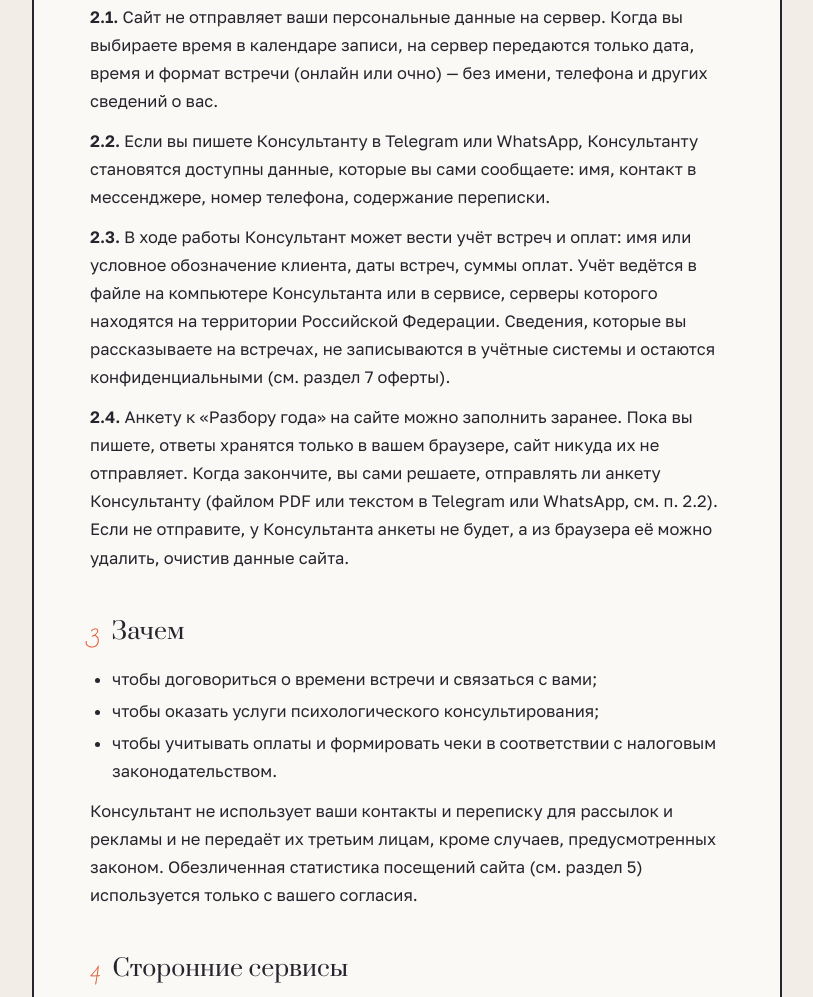
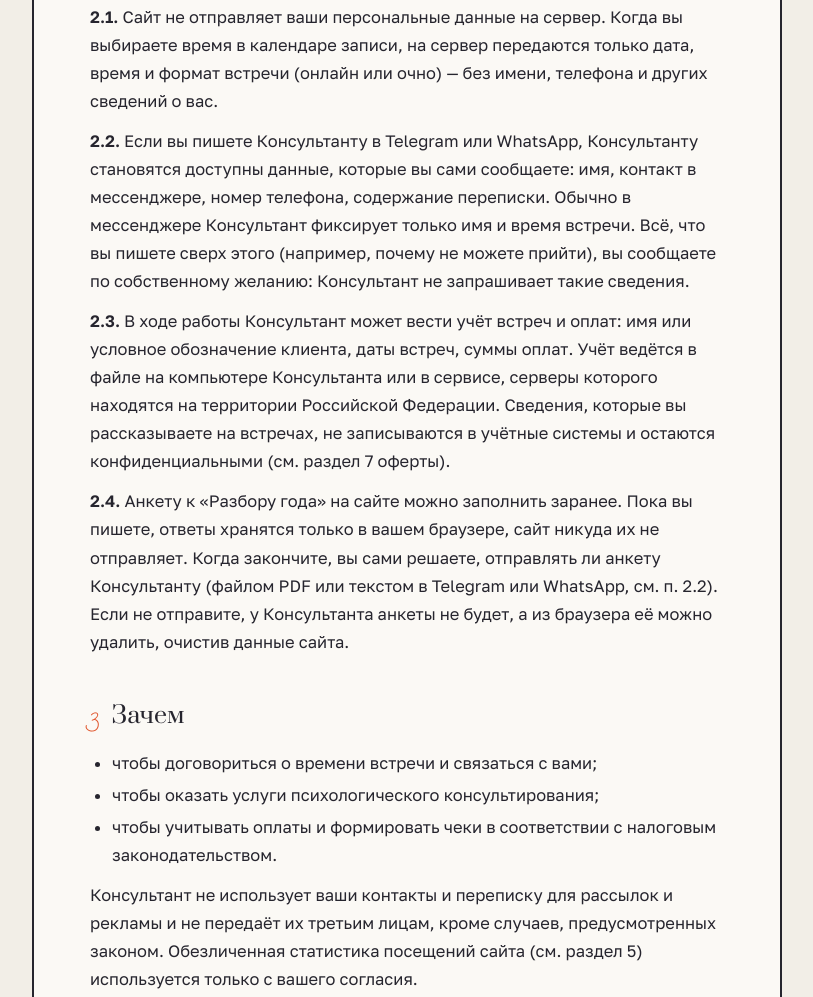
Before and after one commit to Liya-Abel/liya-psy, a plain HTML site: page politika.html in a window 1280 px wide. Shown: the part 855-1852 px from the top of the page, without its empty margins (378-1191 px from the left). Drawn offline with Linux system fonts and the light colour scheme.

Commit message:
Политика: что обычно приходит через мессенджеры, добавить Яндекс Телемост
Co-Authored-By: Claude Sonnet 5.5 <noreply@anthropic.com>

```diff
--- a/politika.html
+++ b/politika.html
@@ -94,7 +94,7 @@ h2 .n{font-family:'Bad Script',cursive;color:var(--accent);font-size:1.3rem}
 
     <h2 id="p2"><span class="n">2</span>Какие данные</h2>
     <p><span class="num">2.1.</span>Сайт не отправляет ваши персональные данные на сервер. Когда вы выбираете время в календаре записи, на сервер передаются только дата, время и формат встречи (онлайн или очно) — без имени, телефона и других сведений о вас.</p>
-    <p><span class="num">2.2.</span>Если вы пишете Консультанту в Telegram или WhatsApp, Консультанту становятся доступны данные, которые вы сами сообщаете: имя, контакт в мессенджере, номер телефона, содержание переписки.</p>
+    <p><span class="num">2.2.</span>Если вы пишете Консультанту в Telegram или WhatsApp, Консультанту становятся доступны данные, которые вы сами сообщаете: имя, контакт в мессенджере, номер телефона, содержание переписки. Обычно в мессенджере Консультант фиксирует только имя и время встречи. Всё, что вы пишете сверх этого (например, почему не можете прийти), вы сообщаете по собственному желанию: Консультант не запрашивает такие сведения.</p>
     <p><span class="num">2.3.</span>В ходе работы Консультант может вести учёт встреч и оплат: имя или условное обозначение клиента, даты встреч, суммы оплат. Учёт ведётся в файле на компьютере Консультанта или в сервисе, серверы которого находятся на территории Российской Федерации. Сведения, которые вы рассказываете на встречах, не записываются в учётные системы и остаются конфиденциальными (см. раздел 7 оферты).</p>
     <p><span class="num">2.4.</span>Анкету к «Разбору года» на сайте можно заполнить заранее. Пока вы пишете, ответы хранятся только в вашем браузере, сайт никуда их не отправляет. Когда закончите, вы сами решаете, отправлять ли анкету Консультанту (файлом PDF или текстом в Telegram или WhatsApp, см. п. 2.2). Если не отправите, у Консультанта анкеты не будет, а из браузера её можно удалить, очистив данные сайта.</p>
 
@@ -110,6 +110,7 @@ h2 .n{font-family:'Bad Script',cursive;color:var(--accent);font-size:1.3rem}
     <ul>
       <li><b>Telegram и WhatsApp</b> — каналы связи, которые вы выбираете сами. Переписка ведётся по правилам этих сервисов, их серверы находятся за пределами России. Не пишите в мессенджер то, чем не готовы делиться этим способом. Если вы не хотите использовать эти мессенджеры, сообщите об этом, и мы договоримся о другом способе связи.</li>
       <li><b>Google</b> — свободные окна календаря хранятся в Google-таблице Консультанта (скрипт Google Apps Script). Когда страница загружает календарь записи, ваш браузер обращается к серверам Google и передаёт технические данные (IP-адрес). В таблицу попадают только дата и время выбранного слота, ваши имя, контакты и ответы анкеты туда не попадают. Шрифты сайт отдаёт со своих серверов, а не из Google Fonts.</li>
+      <li><b>Яндекс Телемост</b> — видеосвязь для онлайн-встреч. Сервис российский (Яндекс).</li>
       <li><b>Яндекс Метрика</b> — обезличенная статистика посещений, только с вашего согласия (см. раздел 5).</li>
       <li><b>VK Реклама</b> — пиксель для оценки рекламы во ВКонтакте, только с вашего согласия (см. раздел 5).</li>
       <li><b>«Мой налог»</b> — для формирования чеков; в чеке указывается только сумма и название услуги.</li>
```
